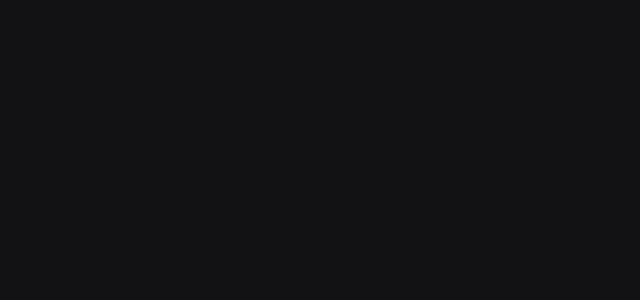
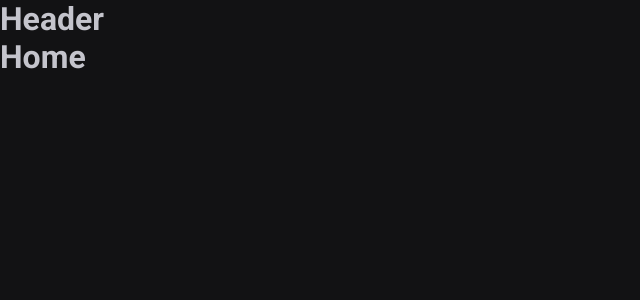
Before and after one commit to luccacodes/02-ignite-timer, a React (Vite) app: page / in a window 1280 px wide. Shown: the top 300 px of the page, without its empty margins (0-640 px from the left). Built offline with nearby package versions, Linux system fonts and the light colour scheme.

Commit message:
Add router with pages and layout

```diff
--- a/package.json
+++ b/package.json
@@ -12,6 +12,7 @@
   "dependencies": {
     "react": "^18.2.0",
     "react-dom": "^18.2.0",
+    "react-router-dom": "^6.8.1",
     "styled-components": "^5.3.6"
   },
   "devDependencies": {
--- /dev/null
+++ b/src/Router.tsx
@@ -0,0 +1,15 @@
+import { Routes, Route } from 'react-router-dom'
+import { DefaultLayout } from './layouts/DefaultLayout'
+import { History } from './pages/History'
+import { Home } from './pages/Home'
+
+export function Router() {
+  return (
+    <Routes>
+      <Route path="/" element={<DefaultLayout />}>
+        <Route path="/" element={<Home />} />
+        <Route path="/history" element={<History />} />
+      </Route>
+    </Routes>
+  )
+}
--- /dev/null
+++ b/src/components/Header.tsx
@@ -0,0 +1,3 @@
+export function Header() {
+  return <h1>Header</h1>
+}
--- /dev/null
+++ b/src/layouts/DefaultLayout.tsx
@@ -0,0 +1,11 @@
+import { Outlet } from 'react-router-dom'
+import { Header } from '../components/Header'
+
+export function DefaultLayout() {
+  return (
+    <div>
+      <Header />
+      <Outlet />
+    </div>
+  )
+}
--- /dev/null
+++ b/src/pages/History.tsx
@@ -0,0 +1,3 @@
+export function History() {
+  return <h1>History</h1>
+}
--- /dev/null
+++ b/src/pages/Home.tsx
@@ -0,0 +1,3 @@
+export function Home() {
+  return <h1>Home</h1>
+}
```
Also changed, not shown: src/App.tsx (+6 -1 lines), 1 other file (tests, documents, lock files or other folders).
